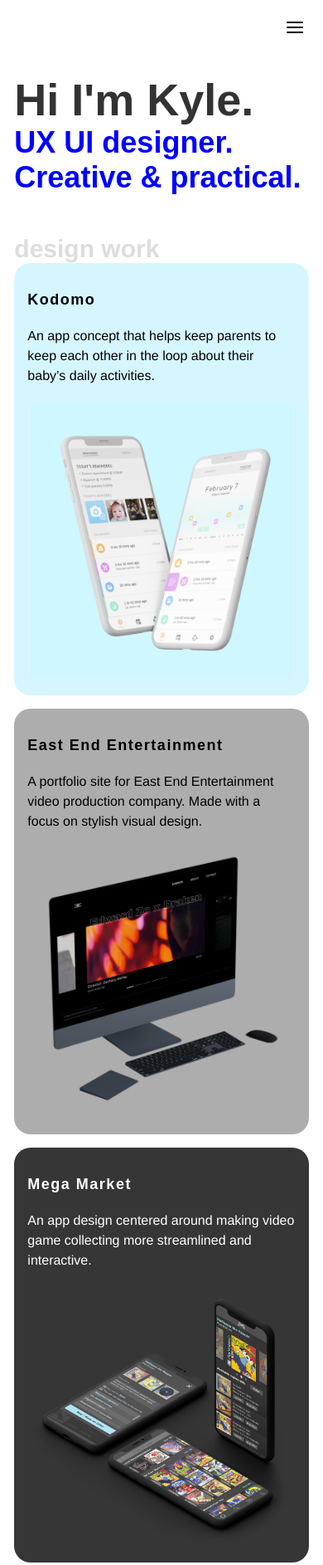
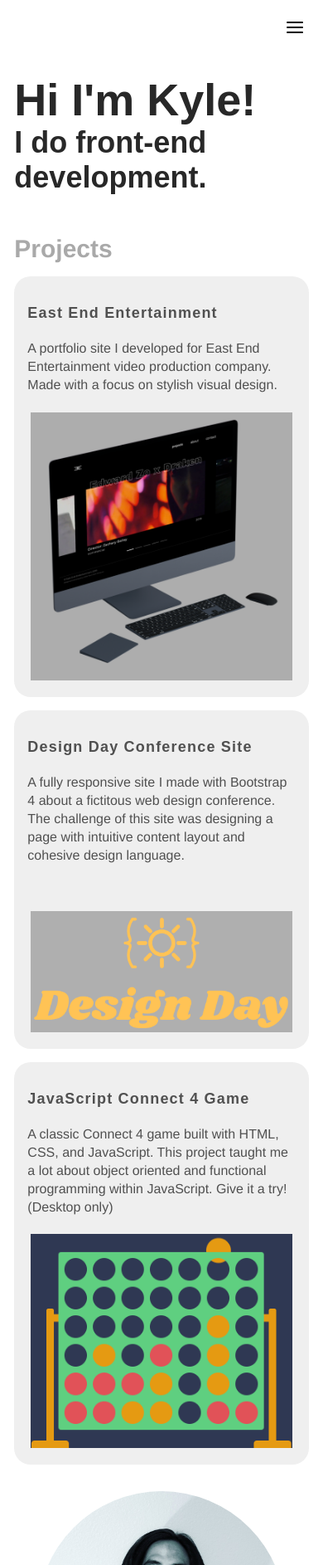
Before and after one commit to KyleAbarquez/Kyle-Abarquez-WebDev, a plain HTML site: page index.html in a window 390 px wide. Shown: the top 1886 px of the page at 83% size. Drawn offline with Linux system fonts and the light colour scheme; a web font is replaced by a local one.

Commit message:
rubbing off the paint

```diff
--- a/index.html
+++ b/index.html
@@ -41,11 +41,67 @@
 
 
     <div id="main-title" class="fade-in one">
-        <h1>Hi I'm Kyle.</h1>
-        <h2>UX UI designer. Creative & practical.</h2>
+        <h1>Hi I'm Kyle!</h1>
+        <h2>I do front-end development.</h2>
     </div>
 
-    <div class="projects fade-in three">
+
+
+    <div class="projects fade-in three" id="dev-section">
+
+      <div class="p-section-title">Projects</div>
+
+      <a href="eastend.html">
+        <div class="project-card" id="east">
+        <div class="project-description">
+            <h3>East End Entertainment</h3>
+            <h4>A portfolio site I developed for East End Entertainment video production company. Made with a focus on stylish visual design.</h4>
+        </div>
+        <div class="project-img">
+            <img src="img/east-end-mockup.png" alt="">
+        </div>
+    </div>
+    </a>
+
+      <a href="https://kyleabarquez.github.io/Design_Day/" target ="_blank">
+            <div class="project-card" id="dd">
+            <div class="project-description">
+                <h3>Design Day Conference Site</h3>
+                <h4>A fully responsive site I made with Bootstrap 4 about a fictitous web design conference. The challenge of this site was designing a page with intuitive content layout and cohesive design language.</h4>
+            </div>
+            <div class="project-img">
+                <img src="img/design_day.png" alt="">
+            </div>
+        </div>
+        </a>
+
+        <a href="connect_four/index.html" target ="_blank">
+            <div class="project-card" id="c4">
+            <div class="project-description">
+                <h3>JavaScript Connect 4 Game</h3>
+                <h4>A classic Connect 4 game built with HTML, CSS, and JavaScript. This project taught me a lot about object oriented and functional programming within JavaScript. Give it a try! (Desktop only)</h4>
+            </div>
+            <div class="project-img">
+                <img src="img/connect_four.png" alt="">
+            </div>
+        </div>
+        </a>
+
+        <!-- <a href="calculator/index.html" target ="_blank">
+            <div class="project-card" id="jscalc">
+            <div class="project-description">
+                <h3>My JavaScript Calculator</h3>
+                <h4>A simple and stylish calculator built with HTML, CSS, and pure JavaScript. This project gave me great experience with JavaScript DOM manipulation.</h4>
+            </div>
+            <div class="project-img">
+                <img src="img/jscalc.png" alt="">
+            </div>
+        </div>
+        </a> -->
+
+    </div>
+
+    <!-- <div class="projects fade-in three">
 
         <div class="p-section-title">design work</div>
 
@@ -58,18 +114,6 @@
               </div>
               <div class="project-img">
                   <img src="img/kodomo_mockup.png" alt="">
-            </div>
-        </div>
-        </a>
-
-      <a href="eastend.html">
-            <div class="project-card" id="east">
-            <div class="project-description">
-                <h3>East End Entertainment</h3>
-                <h4>A portfolio site for East End Entertainment video production company. Made with a focus on stylish visual design.</h4>
-            </div>
-            <div class="project-img">
-                <img src="img/east-end-mockup.png" alt="">
               </div>
           </div>
           </a>
@@ -96,9 +140,7 @@
                       <img src="img/ikea_mockup.jpg" alt="">
                   </div>
               </div>
-       </a>
-
-
+         </a> -->
           <!--
                <a href="https://dribbble.com/Kyle_Abarquez" target="_blank">
               <div class="project-card" id="ffd">
@@ -113,52 +155,8 @@
           </a>
           -->
 
-    </div>
-
-<!--
-    <div class="projects fade-in three" id="dev-section">
-
-      <div class="p-section-title">DEVELOPMENT PROJECTS</div>
-
-      <a href="https://kyleabarquez.github.io/Design_Day/" target ="_blank">
-            <div class="project-card" id="dd">
-            <div class="project-description">
-                <h3>Design Day Conference Site</h3>
-                <h4>A fully responsive site I made with Bootstrap 4 about a fictitous web design conference. The challenge of this site was designing a page with intuitive content layout and cohesive design styles.</h4>
-            </div>
-            <div class="project-img">
-                <img src="img/design_day.png" alt="">
-            </div>
-        </div>
-        </a>
-
-        <a href="connect_four/index.html" target ="_blank">
-            <div class="project-card" id="c4">
-            <div class="project-description">
-                <h3>JavaScript Connect 4 Game</h3>
-                <h4>A classic Connect 4 game built with HTML, CSS, and JavaScript. This project taught me a lot about object oriented and functional programming within JavaScript. Give it a try! (Desktop only)</h4>
-            </div>
-            <div class="project-img">
-                <img src="img/connect_four.png" alt="">
-            </div>
-        </div>
-        </a>
-
-        <a href="calculator/index.html" target ="_blank">
-            <div class="project-card" id="jscalc">
-            <div class="project-description">
-                <h3>My JavaScript Calculator</h3>
-                <h4>A simple and stylish calculator built with HTML, CSS, and pure JavaScript. This project gave me great experience with JavaScript DOM manipulation.</h4>
-            </div>
-            <div class="project-img">
-                <img src="img/jscalc.png" alt="">
-            </div>
-        </div>
-        </a>
 
       </div>
--->
-
 
        <div class="intro fade-in one">
         <div class="intro-copy">
@@ -166,13 +164,10 @@
              <img src="img/portrait-sq.jpg" alt="" id="me-pic">
               <div class="me-copy faed-in two">
                     <div class="p1">
-                       I'm Kyle Abarquez - a UX UI designer looking for opportunities in Southern California. I’m passionate about creating interactive products begining with user research and ending with beautiful pixels. I love designing but can also be technically minded when the job calls for it. In fact, this website was coded by me!
+                       Hi, I'm Kyle Abarquez - a front-end developer with design skills looking
+                       to get my start in the industry. I enjoy bringing designs to life through
+                       clean and efficient code.
                    </div>
-<!--
-                   <div class="p2">
-                       I began teaching myself code while teaching English in Japan for two years. I then moved back home, graduated from UCI's UX/UI bootcamp, and have been working on personal/freelance projects ever since.
-                   </div>
--->
               </div>
             </div>
         </div>
--- a/styles.css
+++ b/styles.css
@@ -134,7 +134,7 @@ nav ul li a {
         color: #000;
         font-size: 14px;
         font-weight: 600;
-        letter-spacing: 1.2px;
+        letter-spacing: 1.5px;
         transform: translateX(-20px);
         transition: all 0.2s ease;
     }
@@ -221,7 +221,7 @@ nav ul li a {
     font-family: arial;
     font-size: 36px;
     font-weight: 800;
-    color: blue;
+    color:darkgrey;
 /*
     background: -webkit-linear-gradient(#f142f4, #7cf1ec);
   -webkit-background-clip: text;
@@ -231,14 +231,14 @@ nav ul li a {
 
 #main-title h1 {
     font-size: 54px;
-    color: #333333;
+    color: rgb(40, 40, 40);
     margin-bottom: 0;
 }
 
 #main-title h2 {
     font-size: 36px;
     margin-top: 0;
-
+    color: rgb(40, 40, 40);
 }
 
 
@@ -303,8 +303,9 @@ nav ul li a {
     font-weight: bold;
     font-size: 30px;
     padding: 0;
+    padding-bottom: 16px;
     margin: 0;
-    color: #ddd;
+    color: darkgrey;
     margin-bottom: -16px;
 }
 
@@ -315,6 +316,7 @@ nav ul li a {
     margin-top: 1em;
     transition: all .2s ease;
     border-radius: 20px;
+    color: rgb(80, 80, 80);
 }
 
 .project-card:first-child {
@@ -328,7 +330,7 @@ nav ul li a {
 
 .project-description h4 {
     font-weight: 300;
-    line-height: 24px;
+    line-height: 22px;
 }
 
 .project-img {
@@ -343,7 +345,7 @@ nav ul li a {
 .project-description h3 {
     font-size: 21px;
     font-family: arial;
-    letter-spacing: 1.5px;
+    letter-spacing: 1.2px;
 /*    text-transform: uppercase;*/
     font-weight: 700;
     font-size: 18px;
@@ -354,10 +356,6 @@ nav ul li a {
     background-color: #D6F6FF;
 }
 
-#east {
-    background-color: #ADADAD;
-}
-
 #ikea {
     background-color: #e0e0e0;
 }
@@ -366,21 +364,9 @@ nav ul li a {
     background-color: #363636;
 }
 
-
 #jscalc {
     background-color: #000;
     color: #FFF;
-}
-
-#c4 {
-    background-color: #303853;
-    color: #FFF;
-}
-
-#dd {
-    background-color: #afafaf;
-    color: #fff;
-    min-height: 500px;
 }
 
 #dd .project-img{
```
Lines whose indentation alone changed are shown as unchanged.
